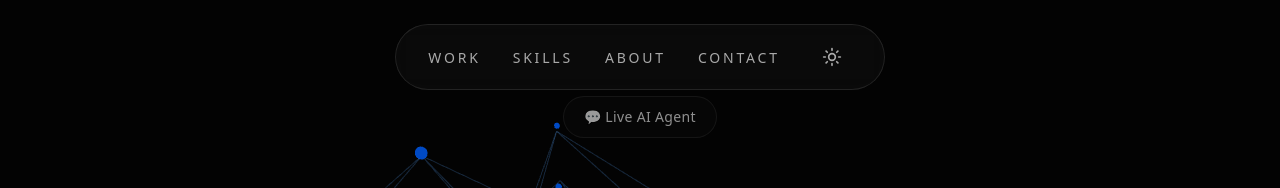
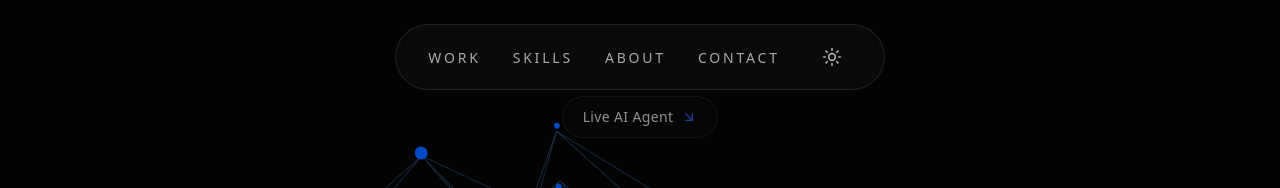
Before and after one commit to Samrude1/Portfolio, a Next.js app: page / in a window 1280 px wide. Shown: the top 188 px of the page. Built offline with nearby package versions, Linux system fonts and the light colour scheme.

Commit message:
design: replace emoji with arrow in AI banner pointing to chat widget

```diff
--- a/src/components/Navbar.tsx
+++ b/src/components/Navbar.tsx
@@ -1,7 +1,7 @@
 "use client";
 
 import Link from 'next/link';
-import { Sun, Moon } from 'lucide-react';
+import { Sun, Moon, ArrowDownRight } from 'lucide-react';
 import { useTheme } from './ThemeProvider';
 
 export default function Navbar() {
@@ -45,7 +45,7 @@ export default function Navbar() {
             {/* Subtle AI Banner */}
             <div className="fixed top-24 left-0 right-0 z-40 flex justify-center pointer-events-none">
                 <div
-                    className="px-5 py-2.5 rounded-full text-sm tracking-wide opacity-60 hover:opacity-90 transition-opacity pointer-events-auto"
+                    className="px-5 py-2.5 rounded-full text-sm tracking-wide opacity-60 hover:opacity-90 transition-opacity pointer-events-auto flex items-center gap-2"
                     style={{
                         backgroundColor: 'var(--surface)',
                         borderWidth: '1px',
@@ -53,7 +53,8 @@ export default function Navbar() {
                         color: 'var(--foreground)'
                     }}
                 >
-                    💬 Live AI Agent
+                    <span>Live AI Agent</span>
+                    <ArrowDownRight size={16} className="text-primary" />
                 </div>
             </div>
         </>
```
